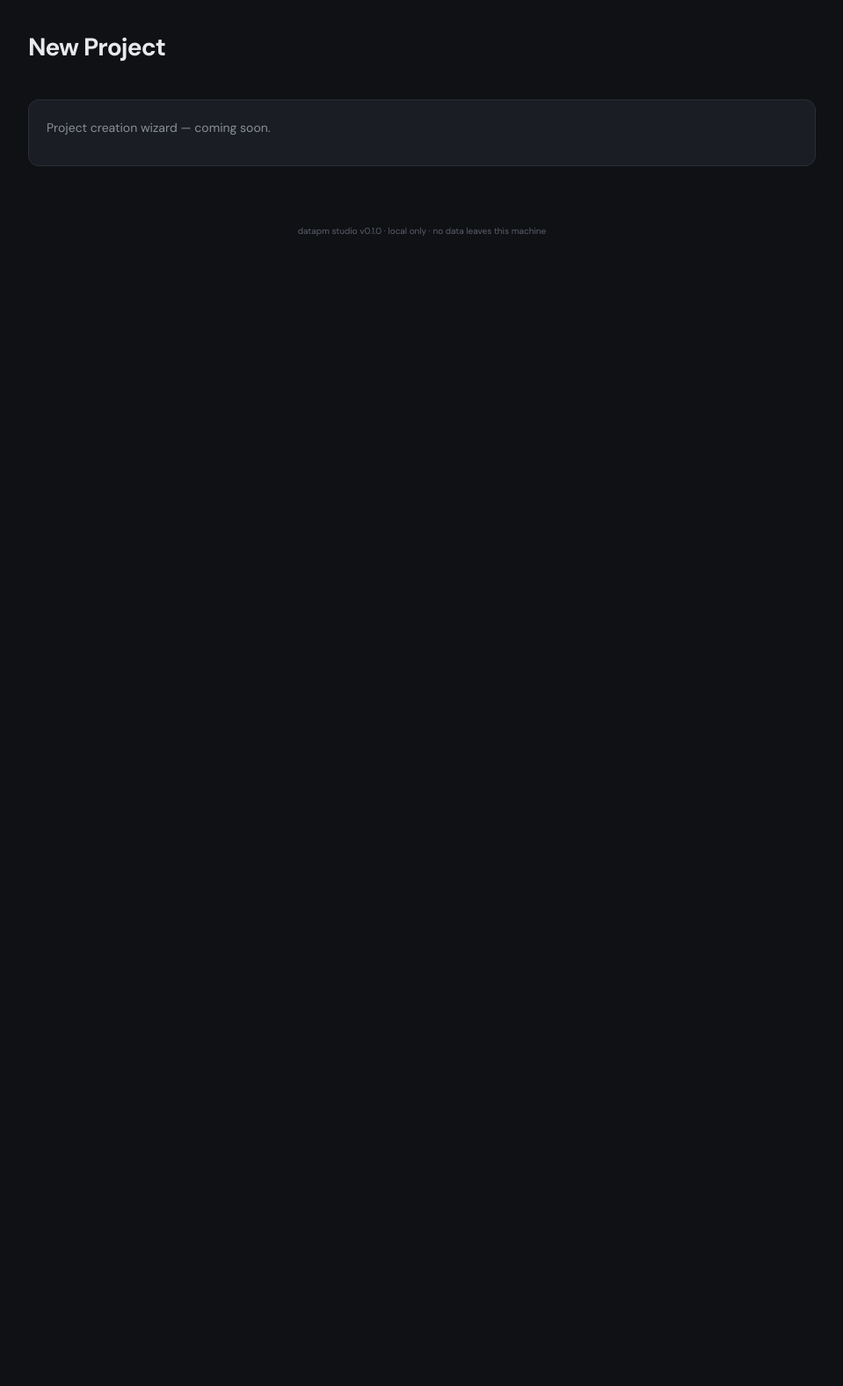
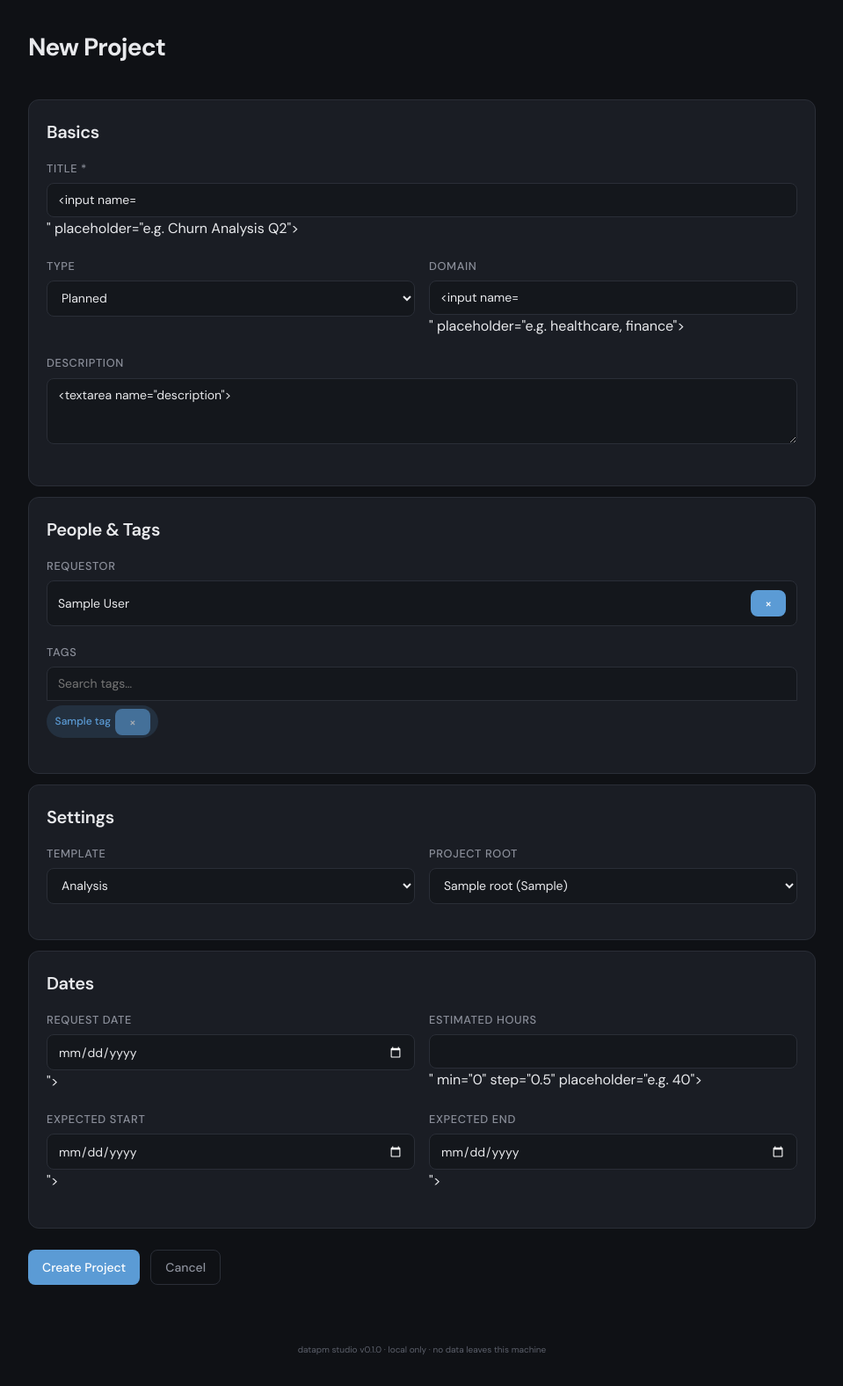
Before and after one commit to wiskas1000/datapm-studio, a Flask app: template datapm_studio/templates/projects/create.html in a window 1280 px wide. Shown: the part 60-1636 px from the top of the page at 88% size, without its empty margins (160-1119 px from the left). Before the commit the page ends 328 px from the top, so only its background shows below. Run offline with Flask 3, Linux system fonts and the light colour scheme; the template is opened without the code that fills it: most values are stand-ins (such as "Sample title", 1, 10 or a date in 2020); form fields are guessed from the names that the template uses.

Commit message:
feat(routes): implement project creation form and POST handler
Build the full /projects/new form with title, type, domain, description,
requestor dropdown, tag multi-select, template, root, dates, and estimated
hours. The POST handler validates input, calls create_project() from the
core package for slug generation + DB insert + folder scaffolding, then
links requestor and tags via ProjectPersonRepository and ProjectTagRepository.

Includes 10 tests covering form rendering, validation, successful creation,
ad-hoc projects, requestor linking, tag linking, dates/hours, domain, and
duplicate folder detection.

Closes #23

Co-Authored-By: Claude Opus 4.6 <noreply@anthropic.com>

```diff
--- a/datapm_studio/app.py
+++ b/datapm_studio/app.py
@@ -22,6 +22,10 @@ def create_app(*, db_path: str | Path | None = None) -> Flask:
 
     # Load datapm config
     app.config["DATAPM"] = load_config()
+
+    # Store DB path so routes can pass it to core functions that open
+    # their own connections (e.g. create_project).
+    app.config["DATAPM_DB_PATH"] = db_path
 
     def get_db():
         """Return a database connection, cached on the app context."""
--- a/datapm_studio/static/css/style.css
+++ b/datapm_studio/static/css/style.css
@@ -506,6 +506,13 @@ li {
     opacity: 1;
 }
 
+/* ── Form actions ── */
+.form-actions {
+    display: flex;
+    gap: 0.75rem;
+    margin-top: 1.5rem;
+}
+
 /* ── Stats ── */
 .stats-row {
     display: grid;
--- a/datapm_studio/templates/projects/create.html
+++ b/datapm_studio/templates/projects/create.html
@@ -8,7 +8,152 @@
     <h1>New Project</h1>
   </div>
 </div>
-<div class="card">
-  <p class="subtitle">Project creation wizard — coming soon.</p>
-</div>
+
+<form method="post" action="{{ url_for('projects.create_project') }}">
+  <div class="card">
+    <h2>Basics</h2>
+
+    {% if error %}
+    <div class="flash flash-error">{{ error }}</div>
+    {% endif %}
+
+    <div class="form-group">
+      <label for="title">Title *</label>
+      <input type="text" id="title" name="title" required
+             value="{{ form.title or '' }}" placeholder="e.g. Churn Analysis Q2">
+    </div>
+
+    <div class="form-row">
+      <div class="form-group">
+        <label for="project_type">Type</label>
+        <select id="project_type" name="project_type">
+          <option value="planned" {{ 'selected' if form.project_type == 'planned' else '' }}>Planned</option>
+          <option value="adhoc" {{ 'selected' if form.project_type == 'adhoc' else '' }}>Ad-hoc</option>
+        </select>
+      </div>
+
+      <div class="form-group">
+        <label for="domain">Domain</label>
+        <input type="text" id="domain" name="domain"
+               value="{{ form.domain or '' }}" placeholder="e.g. healthcare, finance">
+      </div>
+    </div>
+
+    <div class="form-group">
+      <label for="description">Description</label>
+      <textarea id="description" name="description" rows="3"
+                placeholder="Brief description of the project">{{ form.description or '' }}</textarea>
+    </div>
+  </div>
+
+  <div class="card">
+    <h2>People &amp; Tags</h2>
+
+    <div class="form-group">
+      <label>Requestor</label>
+      <div id="requestor-field">
+        {% if form.requestor_id and selected_person %}
+        <div class="selected-value">
+          <span>{{ selected_person.first_name }} {{ selected_person.last_name }}</span>
+          <input type="hidden" name="requestor_id" value="{{ selected_person.id }}">
+          <button type="button" class="btn-clear" onclick="clearPerson()" title="Remove">&times;</button>
+        </div>
+        {% else %}
+        <div class="search-input-wrap">
+          <input type="search" name="requestor_q" placeholder="Search people…"
+                 hx-get="{{ url_for('persons.search_persons') }}" hx-trigger="keyup changed delay:300ms"
+                 hx-target="#requestor-results" hx-params="*"
+                 hx-vals='{"q": this.value}' autocomplete="off">
+          <div id="requestor-results" class="dropdown-results"></div>
+        </div>
+        {% endif %}
+      </div>
+    </div>
+
+    <div class="form-group">
+      <label>Tags</label>
+      <div class="search-input-wrap">
+        <input type="search" name="tag_q" placeholder="Search tags…"
+               hx-get="{{ url_for('tags.search_tags') }}" hx-trigger="keyup changed delay:300ms"
+               hx-target="#tag-results" hx-params="*"
+               hx-vals='{"q": this.value}' autocomplete="off">
+        <div id="tag-results" class="dropdown-results"></div>
+      </div>
+      <div id="tag-chips" class="tag-chips">
+        {% for tag in selected_tags %}
+        <span class="tag-chip">
+          {{ tag.name }}
+          <input type="hidden" name="tag_ids" value="{{ tag.id }}">
+          <button type="button" class="btn-remove" onclick="this.parentElement.remove()">&times;</button>
+        </span>
+        {% endfor %}
+      </div>
+    </div>
+  </div>
+
+  <div class="card">
+    <h2>Settings</h2>
+
+    <div class="form-row">
+      <div class="form-group">
+        <label for="template_used">Template</label>
+        <select id="template_used" name="template_used">
+          <option value="analysis" {{ 'selected' if (form.template_used or 'analysis') == 'analysis' else '' }}>Analysis</option>
+        </select>
+      </div>
+
+      <div class="form-group">
+        <label for="root_name">Project root</label>
+        <select id="root_name" name="root_name">
+          {% for root in roots %}
+          <option value="{{ root.name }}"
+                  {{ 'selected' if root.is_default else '' }}>
+            {{ root.name }} ({{ root.absolute_path }})
+          </option>
+          {% endfor %}
+        </select>
+      </div>
+    </div>
+  </div>
+
+  <div class="card">
+    <h2>Dates</h2>
+
+    <div class="form-row">
+      <div class="form-group">
+        <label for="request_date">Request date</label>
+        <input type="date" id="request_date" name="request_date"
+               value="{{ form.request_date or today }}">
+      </div>
+
+      <div class="form-group">
+        <label for="estimated_hours">Estimated hours</label>
+        <input type="number" id="estimated_hours" name="estimated_hours"
+               value="{{ form.estimated_hours or '' }}" min="0" step="0.5"
+               placeholder="e.g. 40">
+      </div>
+    </div>
+
+    <div class="form-row">
+      <div class="form-group">
+        <label for="expected_start">Expected start</label>
+        <input type="date" id="expected_start" name="expected_start"
+               value="{{ form.expected_start or '' }}">
+      </div>
+
+      <div class="form-group">
+        <label for="expected_end">Expected end</label>
+        <input type="date" id="expected_end" name="expected_end"
+               value="{{ form.expected_end or '' }}">
+      </div>
+    </div>
+  </div>
+
+  <div class="form-actions">
+    <button type="submit" class="btn btn-primary">Create Project</button>
+    <a href="{{ url_for('projects.list_projects') }}" class="btn btn-secondary">Cancel</a>
+  </div>
+</form>
+
+<script src="{{ url_for('static', filename='js/app.js') }}"></script>
 {% endblock %}
```
Also changed, not shown: datapm_studio/routes/projects.py (+128 -11 lines), tests/test_routes/test_create_project.py (added, +230 -0 lines).
